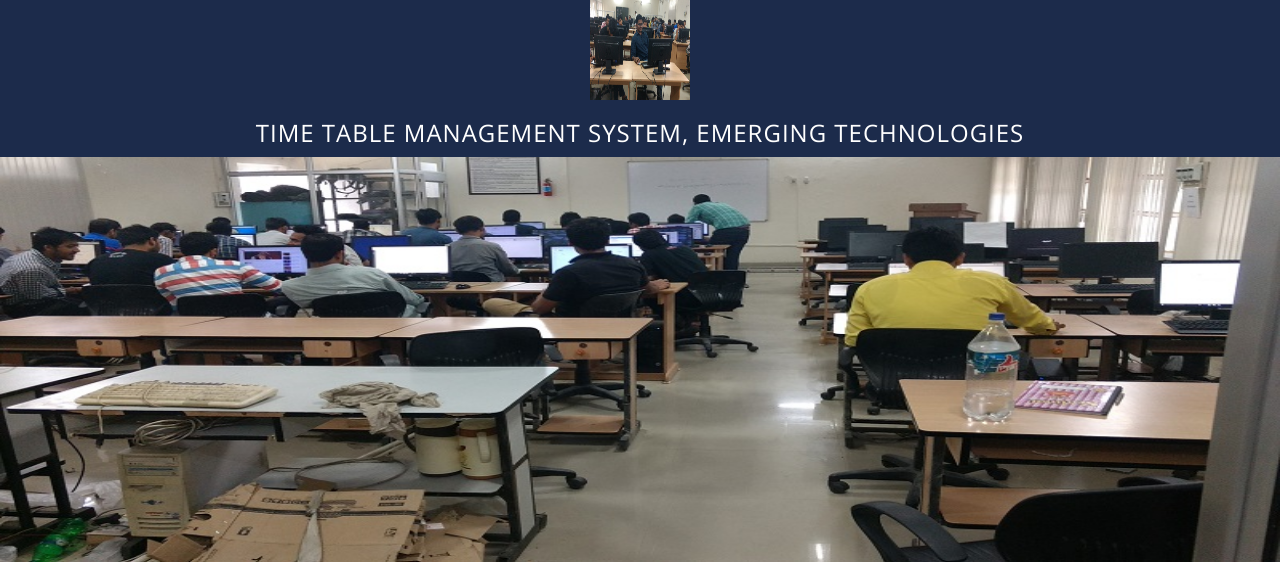
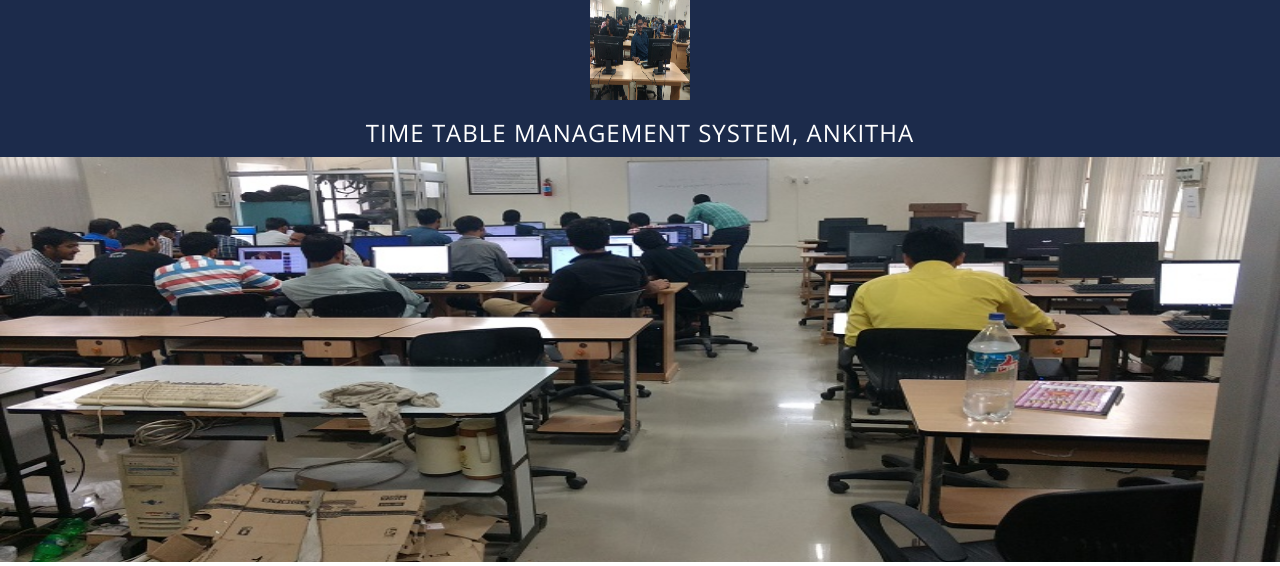
Before and after one commit to rohithmusham03/Timetable, a PHP site: page / in a window 1280 px wide. Shown: the top 566 px of the page. Run offline with PHP 8.4, Linux system fonts and the light colour scheme.

Commit message:
Update index.php

```diff
--- a/files/index.php
+++ b/files/index.php
@@ -29,7 +29,7 @@ if (isset($_GET['generated']) && $_GET['generated'] == "false") {
     <div class="container">
         <div align="center">
              <img width= 100 height=100 src="assets/img/lab2.jpg" alt="Flower">
-            <h3 align="center">TIME TABLE MANAGEMENT SYSTEM, EMERGING TECHNOLOGIES</h3>
+            <h3 align="center">TIME TABLE MANAGEMENT SYSTEM, ANKITHA</h3>
         </div>
     </div>
 </div>
```
